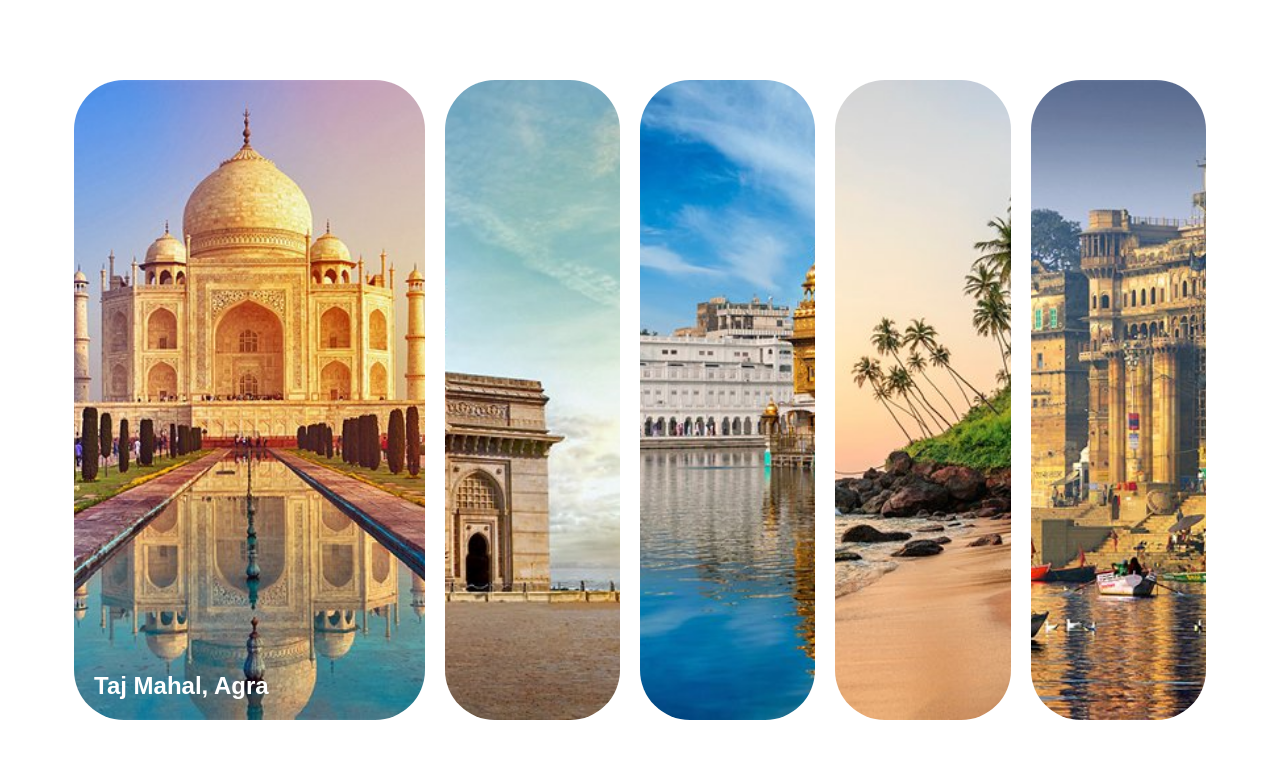
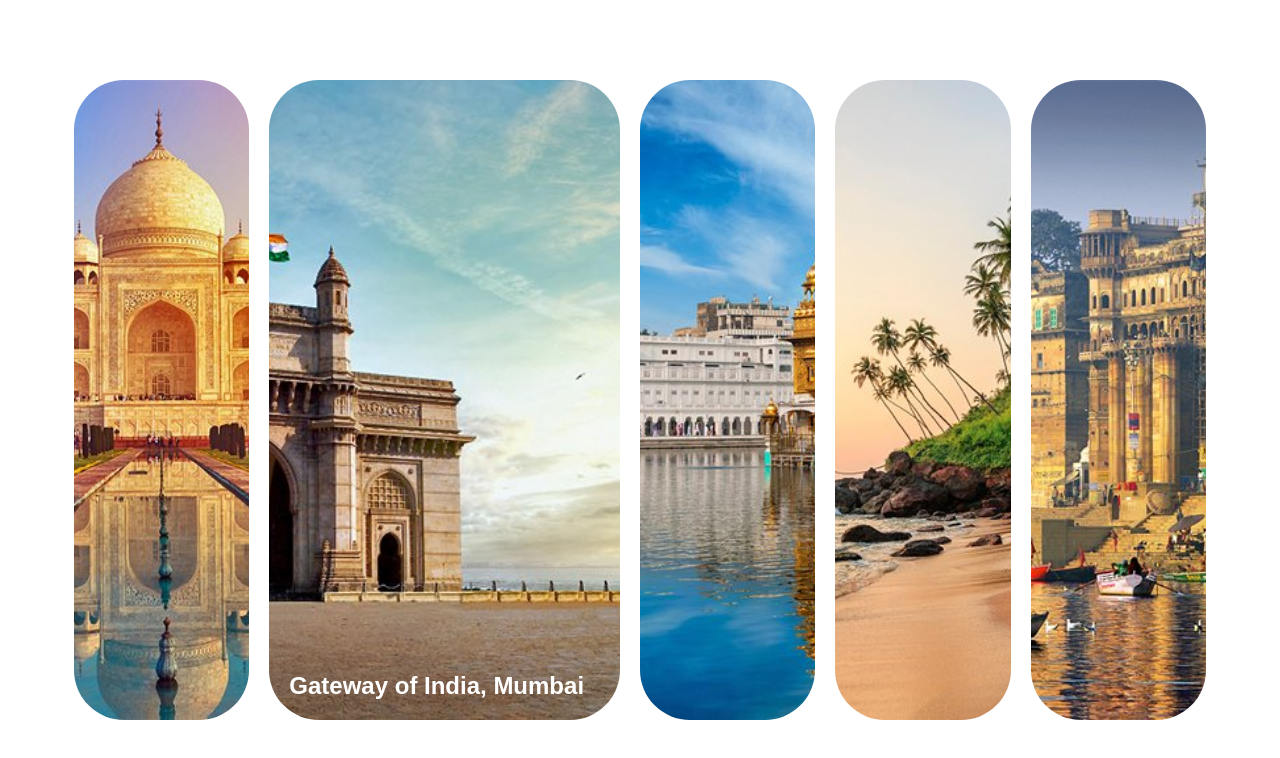
Before and after one commit to sachin08sachin/Expandingcards, a plain HTML site: page index.html in a window 1280 px wide. Both pictures are taken after a click on the element "Gateway of India, Mumbai". Drawn offline with Linux system fonts and the light colour scheme; a web font is replaced by a local one.

Commit message:
Expanding Effect

```diff
--- a/index.html
+++ b/index.html
@@ -9,7 +9,7 @@
 </head>
 <body>
     <div class="container">
-        <div class="panel active" style="background-image: url('./images/tajmahal.jpg')">
+        <div class="panel " style="background-image: url('./images/tajmahal.jpg')">
             <h3>Taj Mahal, Agra</h3>
         </div>
         <div class="panel " style="background-image: url('./images/indiagate.jpg')">
@@ -25,5 +25,6 @@
             <h3>The Ganges River, Varanasi</h3>
         </div>
     </div>
+    <script src="script.js"></script>
 </body>
 </html>
--- a/script.js
+++ b/script.js
@@ -0,0 +1,13 @@
+const panels=document.querySelectorAll('.panel');
+
+panels.forEach((panel)=> {
+    panel.addEventListener( 'click', () =>{
+        removeActiveClasses();
+        panel.classList.add('active')
+    })
+})
+function removeActiveClasses(){
+    panels.forEach( panel => {
+      panel.classList.remove('active');
+    })
+}
```
